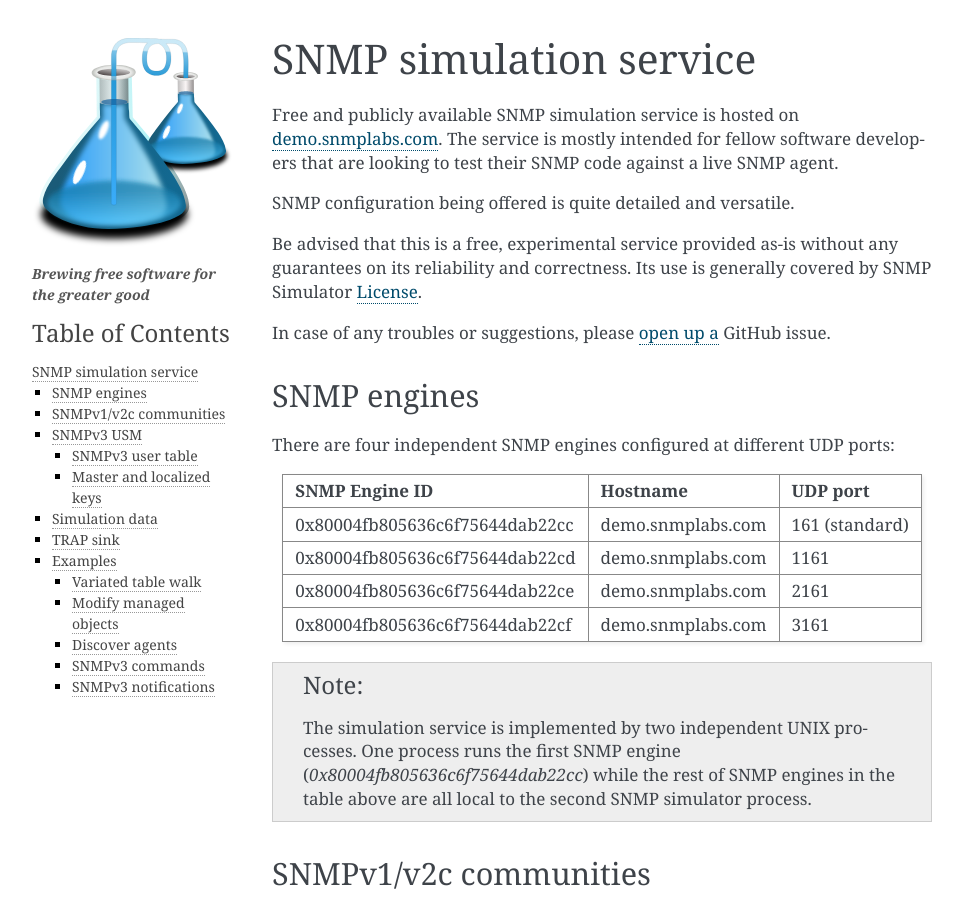
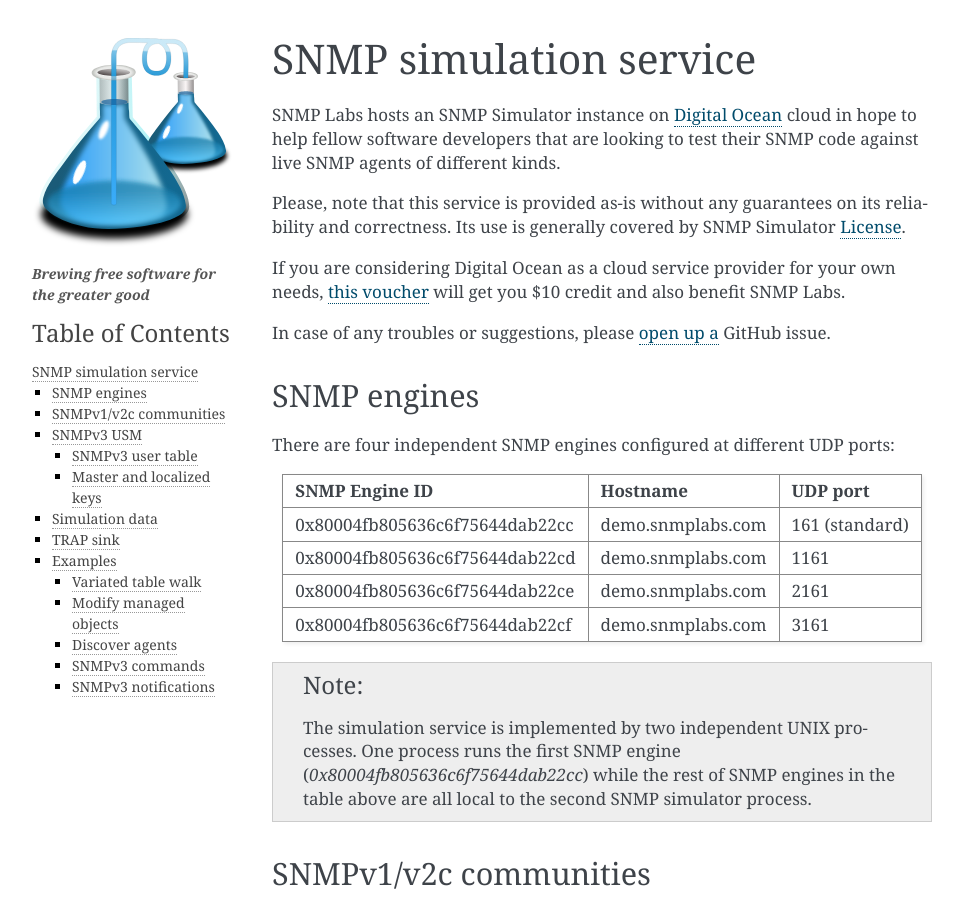
Before and after one commit to etingof/snmplabs.com, a Sphinx documentation site: the page built from docs/source/snmp-simulation-service.rst, in a window 1280 px wide and 900 px high. Shown: the whole window, without its empty margins (148-1111 px from the left). Built offline with Sphinx 7.4.7, drawn with Linux system fonts in a browser that asks for light colours.

Commit message:
Change links and layout

```diff
--- a/docs/source/snmp-simulation-service.rst
+++ b/docs/source/snmp-simulation-service.rst
@@ -4,16 +4,18 @@
 SNMP simulation service
 =======================
 
-Free and publicly available SNMP simulation service is hosted on
-`demo.snmplabs.com <demo.snmplabs.com>`_. The service is mostly intended
-for fellow software developers that are looking to test their SNMP code
-against a live SNMP agent.
+SNMP Labs hosts an SNMP Simulator instance on
+`Digital Ocean <https://cloud.digitalocean.com/>`_ cloud in
+hope to help fellow software developers that are looking to test their
+SNMP code against live SNMP agents of different kinds.
 
-SNMP configuration being offered is quite detailed and versatile.
+Please, note that this service is provided as-is without any guarantees on its
+reliability and correctness. Its use is generally covered
+by SNMP Simulator :doc:`/license`.
 
-Be advised that this is a free, experimental service provided as-is without
-any guarantees on its reliability and correctness. Its use is generally covered
-by SNMP Simulator :doc:`/license`.
+If you are considering Digital Ocean as a cloud service provider for your own
+needs, `this voucher <https://m.do.co/c/debefe816df4>`_ will get you $10 credit
+and also benefit SNMP Labs.
 
 In case of any troubles or suggestions, please
 `open up a <https://github.com/etingof/snmplabs.com/issues/new>`_ GitHub issue.
```
Also changed, not shown: other parts of docs/source/snmp-simulation-service.rst (+1 -1 lines), docs/source/contents.rst (+5 -2 lines).
